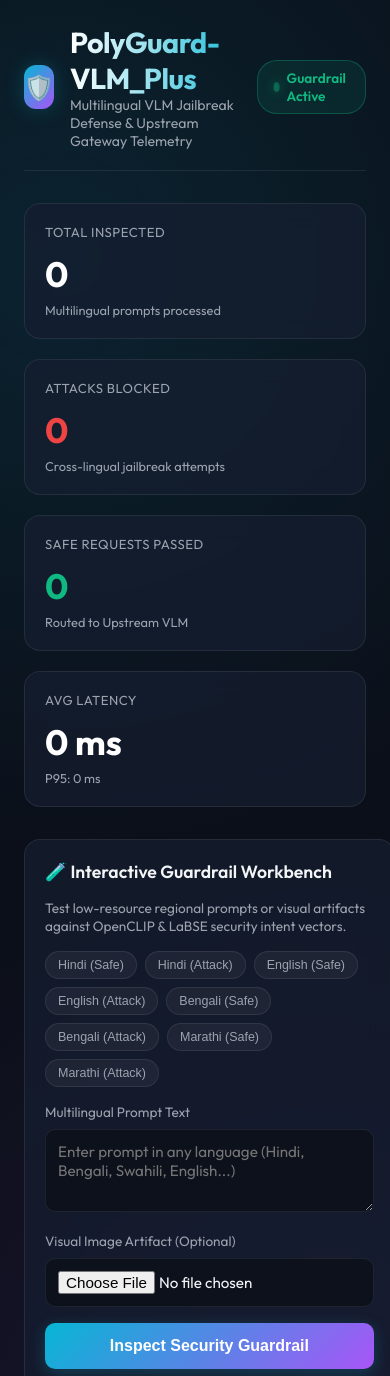
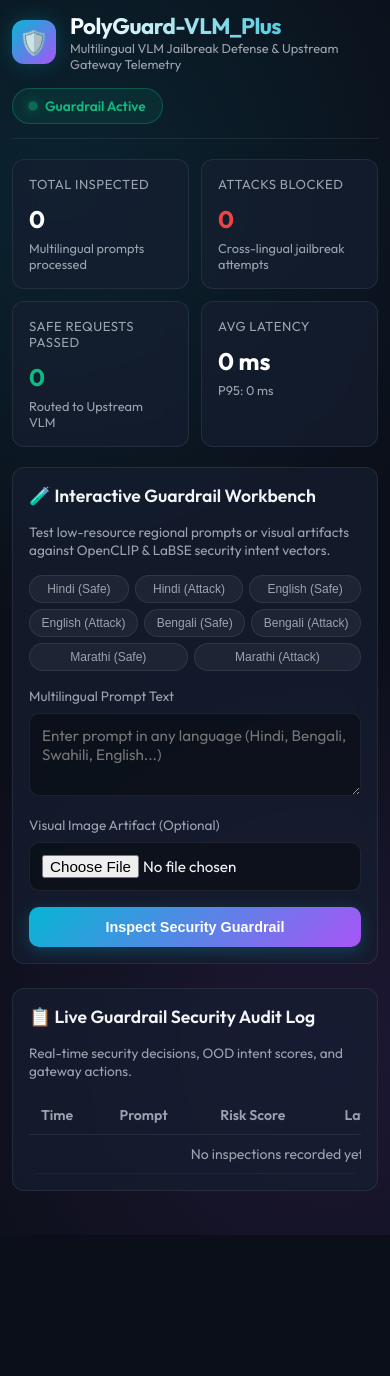
Before and after one commit to Karrtik12/PolyGuard-VLM_Plus, a plain HTML site: page static/index.html in a window 390 px wide. Shown: the top 1376 px of the page. After the commit the page ends 1235 px from the top, so only its background shows below. Drawn offline with Linux system fonts and the light colour scheme; no server answers.

Commit message:
style: fix mobile responsiveness for iPhone screens and small viewports

```diff
--- a/static/index.html
+++ b/static/index.html
@@ -2,7 +2,7 @@
 <html lang="en">
 <head>
   <meta charset="UTF-8">
-  <meta name="viewport" content="width=device-width, initial-scale=1.0">
+  <meta name="viewport" content="width=device-width, initial-scale=1.0, maximum-scale=1.0, user-scalable=no">
   <title>PolyGuard-VLM_Plus Security Telemetry Dashboard</title>
   <link rel="preconnect" href="https://fonts.googleapis.com">
   <link rel="preconnect" href="https://fonts.gstatic.com" crossorigin>
--- a/static/style.css
+++ b/static/style.css
@@ -18,6 +18,12 @@
   padding: 0;
 }
 
+html, body {
+  width: 100%;
+  max-width: 100vw;
+  overflow-x: hidden;
+}
+
 body {
   background-color: var(--bg-dark);
   background-image:
@@ -31,6 +37,7 @@ body {
 
 .container {
   max-width: 1300px;
+  width: 100%;
   margin: 0 auto;
 }
 
@@ -42,17 +49,22 @@ header {
   margin-bottom: 32px;
   padding-bottom: 20px;
   border-bottom: 1px solid var(--border-card);
+  flex-wrap: wrap;
+  gap: 16px;
 }
 
 .logo-section {
   display: flex;
   align-items: center;
-  gap: 16px;
+  gap: 14px;
+  flex: 1;
+  min-width: 260px;
 }
 
 .shield-icon {
   width: 44px;
   height: 44px;
+  flex-shrink: 0;
   background: linear-gradient(135deg, var(--primary-cyan), var(--accent-purple));
   border-radius: 12px;
   display: flex;
@@ -69,6 +81,7 @@ header {
   background: linear-gradient(90deg, #ffffff, var(--primary-cyan));
   -webkit-background-clip: text;
   -webkit-text-fill-color: transparent;
+  word-break: break-word;
 }
 
 .title-area p {
@@ -87,6 +100,7 @@ header {
   border-radius: 20px;
   font-size: 0.85rem;
   font-weight: 600;
+  flex-shrink: 0;
 }
 
 .status-pulse {
@@ -107,8 +121,8 @@ header {
 /* Metric Grid */
 .metrics-grid {
   display: grid;
-  grid-template-columns: repeat(auto-fit, minmax(240px, 1fr));
-  gap: 20px;
+  grid-template-columns: repeat(auto-fit, minmax(220px, 1fr));
+  gap: 16px;
   margin-bottom: 32px;
 }
 
@@ -119,6 +133,8 @@ header {
   border-radius: 16px;
   padding: 20px;
   transition: transform 0.2s ease, border-color 0.2s ease;
+  width: 100%;
+  overflow: hidden;
 }
 
 .card:hover {
@@ -135,9 +151,10 @@ header {
 }
 
 .card-value {
-  font-size: 2.2rem;
+  font-size: 2rem;
   font-weight: 700;
   color: #fff;
+  word-break: break-word;
 }
 
 .card-subtitle {
@@ -150,7 +167,7 @@ header {
 .dashboard-split {
   display: grid;
   grid-template-columns: 1fr 1fr;
-  gap: 28px;
+  gap: 24px;
   margin-bottom: 32px;
 }
 
@@ -210,15 +227,17 @@ textarea:focus {
   background: rgba(255, 255, 255, 0.05);
   border: 1px solid var(--border-card);
   color: var(--text-muted);
-  padding: 6px 12px;
+  padding: 8px 12px;
   border-radius: 20px;
   font-size: 0.78rem;
+  font-weight: 500;
   cursor: pointer;
   transition: all 0.2s ease;
+  white-space: nowrap;
 }
 
-.chip:hover {
-  background: rgba(6, 182, 212, 0.15);
+.chip:hover, .chip:active {
+  background: rgba(6, 182, 212, 0.18);
   color: var(--primary-cyan);
   border-color: var(--primary-cyan);
 }
@@ -228,13 +247,16 @@ textarea:focus {
   background: linear-gradient(135deg, var(--primary-cyan), var(--accent-purple));
   color: white;
   border: none;
-  padding: 14px;
+  padding: 14px 16px;
   border-radius: 10px;
-  font-size: 1rem;
+  font-size: 0.98rem;
   font-weight: 600;
   cursor: pointer;
   box-shadow: 0 4px 15px var(--primary-glow);
   transition: opacity 0.2s ease, transform 0.1s ease;
+  word-break: break-word;
+  white-space: normal;
+  text-align: center;
 }
 
 .btn-primary:hover {
@@ -250,6 +272,7 @@ textarea:focus {
   border-radius: 12px;
   background: rgba(11, 15, 25, 0.6);
   border: 1px solid var(--border-card);
+  word-break: break-word;
 }
 
 .result-card.show {
@@ -298,11 +321,15 @@ textarea:focus {
 
 /* History Table */
 .table-container {
+  width: 100%;
   overflow-x: auto;
+  -webkit-overflow-scrolling: touch;
+  border-radius: 8px;
 }
 
 table {
   width: 100%;
+  min-width: 500px;
   border-collapse: collapse;
   text-align: left;
   font-size: 0.88rem;
@@ -311,12 +338,12 @@ table {
 th {
   color: var(--text-muted);
   font-weight: 600;
-  padding: 12px;
+  padding: 10px 12px;
   border-bottom: 1px solid var(--border-card);
 }
 
 td {
-  padding: 12px;
+  padding: 10px 12px;
   border-bottom: 1px solid rgba(255, 255, 255, 0.04);
 }
 
@@ -325,8 +352,63 @@ tr:hover {
 }
 
 .prompt-truncate {
-  max-width: 250px;
+  max-width: 160px;
   white-space: nowrap;
   overflow: hidden;
   text-overflow: ellipsis;
 }
+
+/* Mobile Media Queries (iPhone / Small screens) */
+@media (max-width: 600px) {
+  body {
+    padding: 12px;
+  }
+
+  header {
+    margin-bottom: 20px;
+    padding-bottom: 14px;
+  }
+
+  .title-area h1 {
+    font-size: 1.4rem;
+  }
+
+  .title-area p {
+    font-size: 0.8rem;
+  }
+
+  .card {
+    padding: 16px;
+    border-radius: 12px;
+  }
+
+  .metrics-grid {
+    grid-template-columns: 1fr 1fr;
+    gap: 12px;
+    margin-bottom: 20px;
+  }
+
+  .card-value {
+    font-size: 1.5rem;
+  }
+
+  .quick-prompts {
+    gap: 6px;
+  }
+
+  .chip {
+    padding: 6px 10px;
+    font-size: 0.75rem;
+    flex: 1 1 auto;
+    text-align: center;
+  }
+
+  .btn-primary {
+    padding: 12px;
+    font-size: 0.9rem;
+  }
+
+  .prompt-truncate {
+    max-width: 110px;
+  }
+}
```
